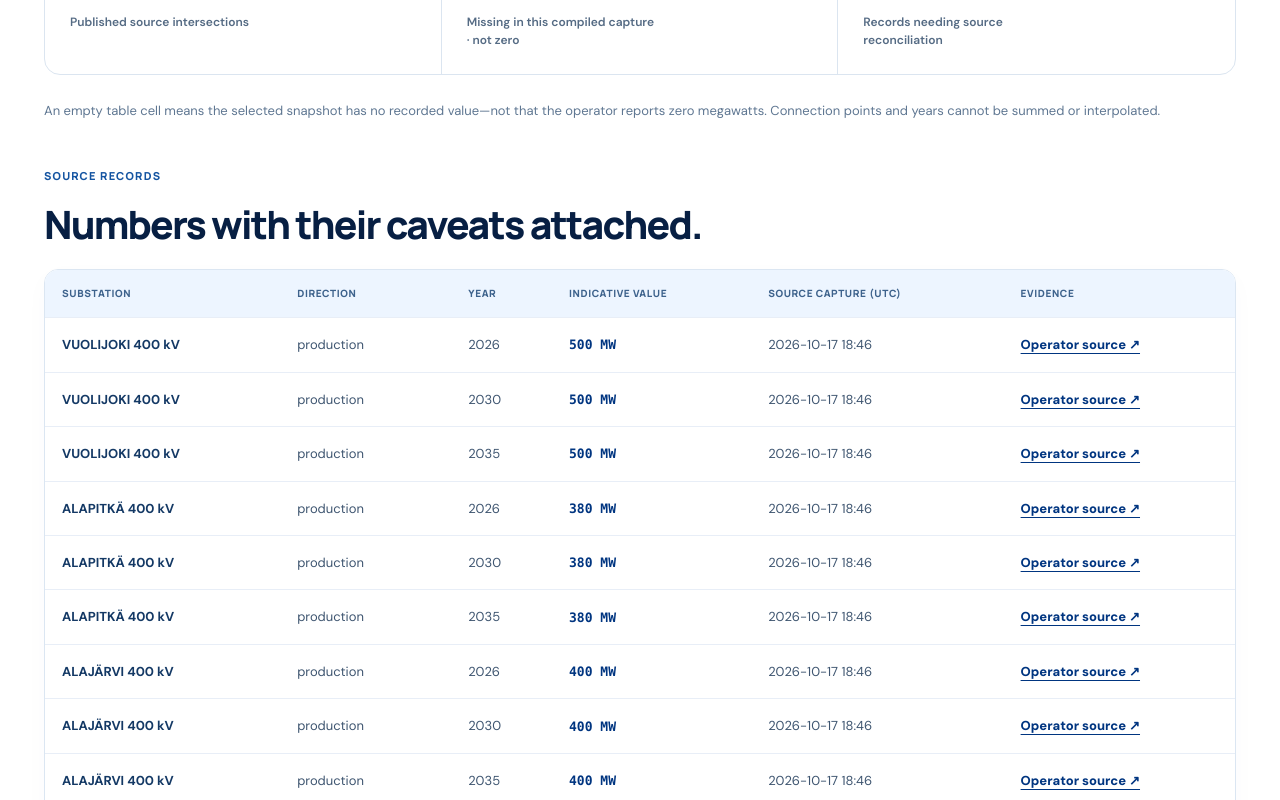
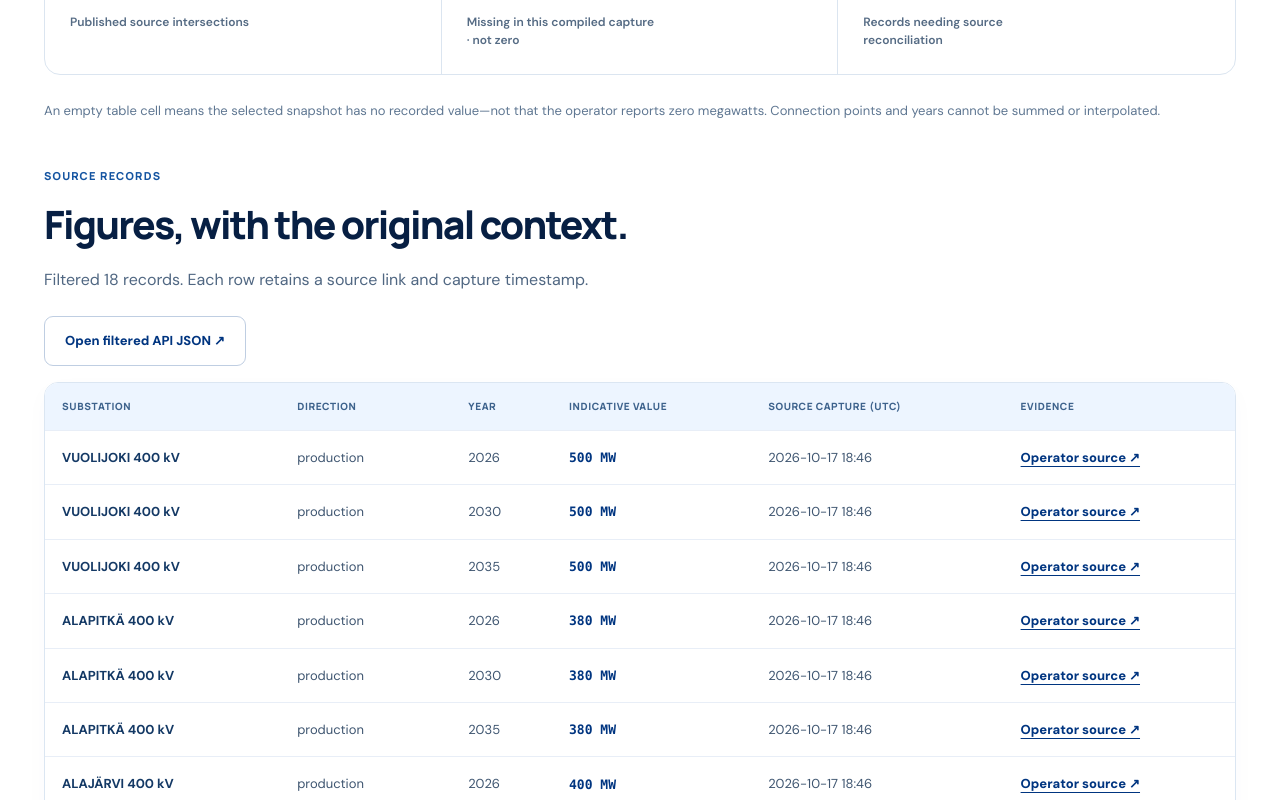
Before and after one commit to abhijith-sivaprasadan/finnish-grid-connection-evidence, a Next.js app in the folder website/: page /connections in a window 1280 px wide. Shown: the part 840-1640 px from the top of the page. Built offline with nearby package versions, Linux system fonts and the light colour scheme.

Commit message:
design: clearer data states and useful API exploration

```diff
--- a/website/src/app/connections/page.tsx
+++ b/website/src/app/connections/page.tsx
@@ -1,6 +1,7 @@
 import type { Metadata } from "next";
 import { capacities, coverage, points } from "@/lib/repository";
 import { BadInput } from "@/lib/params";
+import Link from "next/link";
 export const dynamic="force-dynamic";
 export const metadata:Metadata={title:"Connection outlook"};
 type SP=Promise<Record<string,string|string[]|undefined>>;
@@ -50,7 +51,8 @@ export default async function Connections({searchParams}:{searchParams:SP}){
       <div><strong>{stats.coverage.needs_reconciliation}</strong><span>Records needing source reconciliation</span></div>
     </div>}
     <p className="source-note">An empty table cell means the selected snapshot has no recorded value—not that the operator reports zero megawatts. Connection points and years cannot be summed or interpolated.</p>
-    <div className="section-intro table-heading"><p className="eyebrow">Source records</p><h2>Numbers with their caveats attached.</h2></div>
+    <div className="section-intro table-heading"><p className="eyebrow">Source records</p><h2>Figures, with the original context.</h2><p>Filtered {data?.pagination.total ?? "—"} records. Each row retains a source link and capture timestamp.</p></div>
+    {data&&<p className="results-actions"><Link href={"/api/v1/capacity?" + q.toString()} className="button secondary">Open filtered API JSON ↗</Link></p>}
     {data&&<div className="table-wrap"><table><thead><tr><th>Substation</th><th>Direction</th><th>Year</th><th>Indicative value</th><th>Source capture (UTC)</th><th>Evidence</th></tr></thead>
     <tbody>{data.data.map(o=><tr key={o.observation_id}><td><strong>{o.name}</strong></td><td>{o.direction}</td><td>{o.effective_year??"—"}</td>
       <td className="value-cell">{o.capacity_value} {o.capacity_unit}</td><td>{new Date(o.source_observed_at).toISOString().slice(0,16).replace("T"," ")}</td>
```
